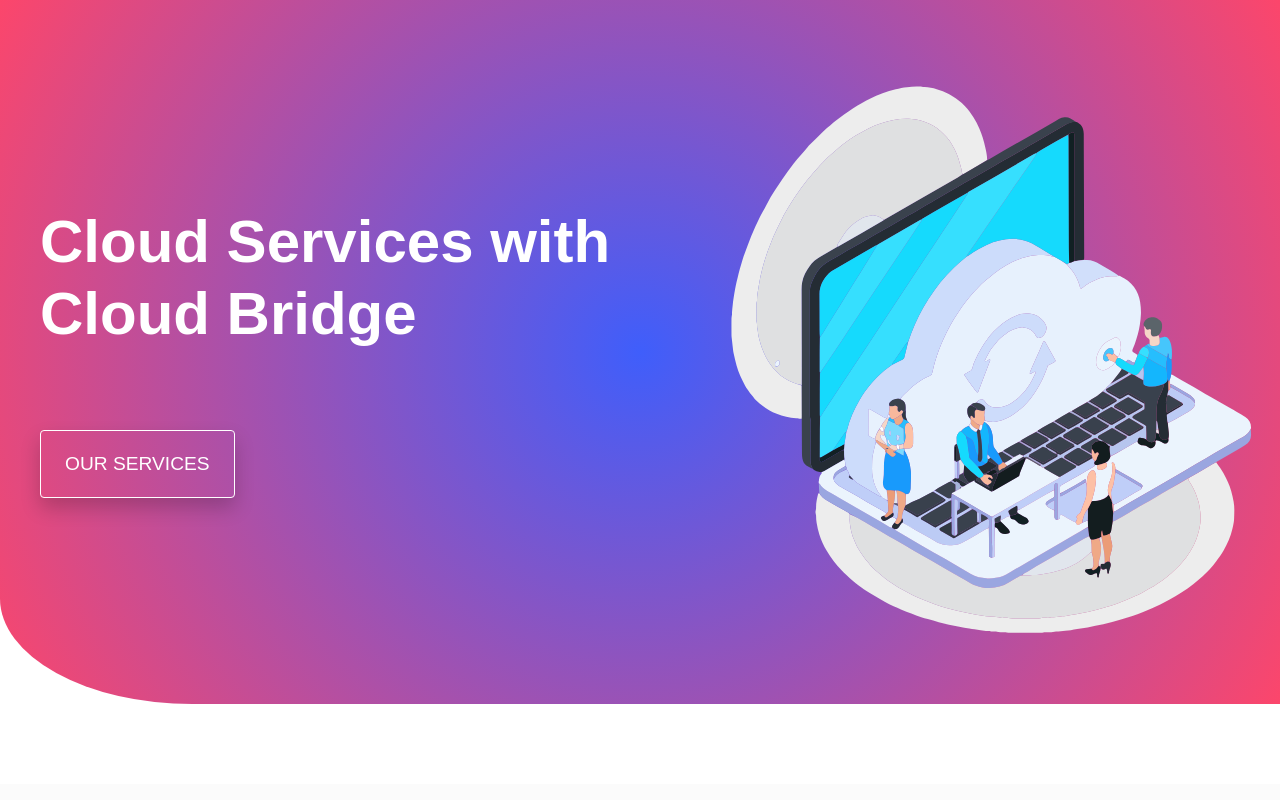
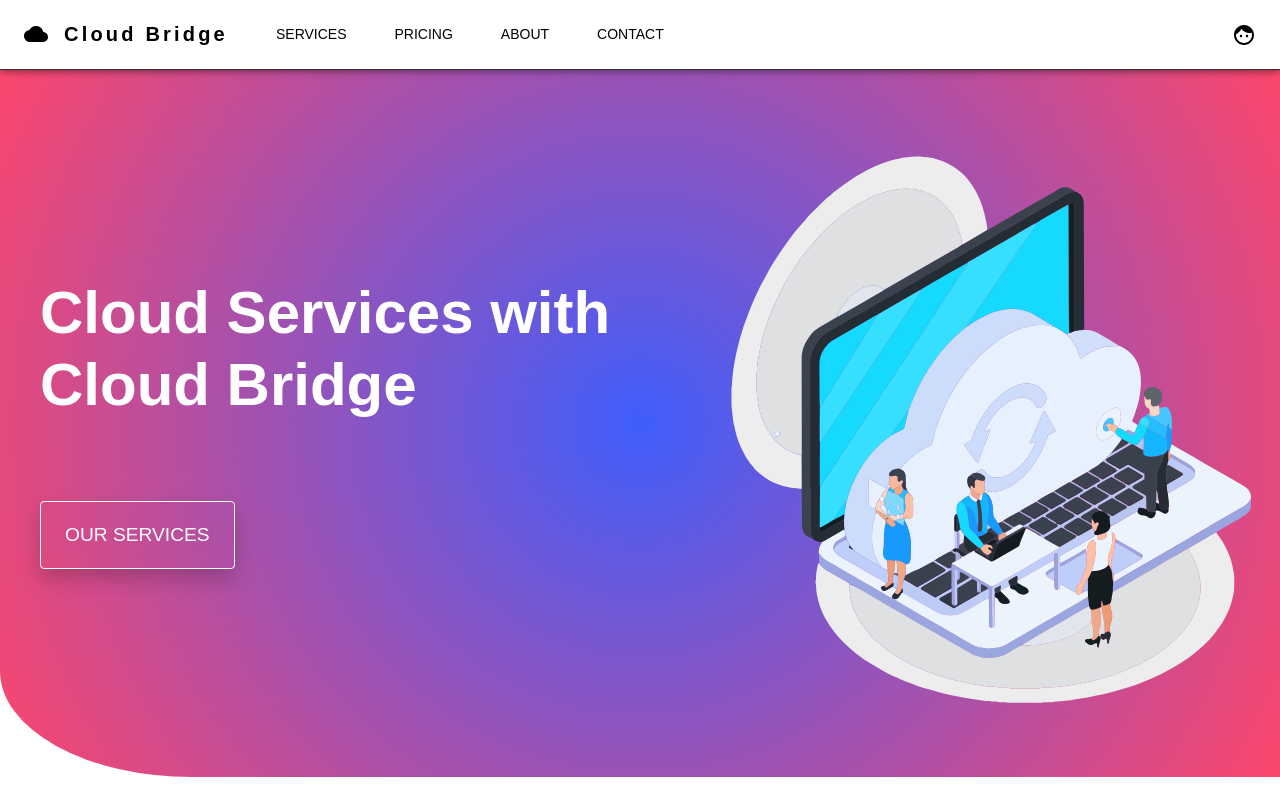
Before and after one commit to GaelAlburo/final-project, a Next.js app in the folder front/: page / in a window 1280 px wide. Shown: the top 800 px of the page. Built offline with nearby package versions, Linux system fonts and the light colour scheme; a web font is replaced by a local one.

Commit message:
feat(layout): add navbar component inside the layout

```diff
--- a/front/app/layout.jsx
+++ b/front/app/layout.jsx
@@ -1,5 +1,6 @@
-import { ThemeProvider } from "@mui/material";
+import { CssBaseline, ThemeProvider } from "@mui/material";
 import { theme } from "../styles/global-theme";
+import AppBarGlobal from "./components/appbar-global";
 
 export const metadata = {
   title: "FRONT APP CHANGE AFTER",
@@ -19,7 +20,9 @@ export default function RootLayout({ children }) {
         style={{ margin: 0, padding: 0 }}
       >
         <ThemeProvider theme={theme}>
-          {children}
+          <CssBaseline />
+          <AppBarGlobal />
+            {children}
         </ThemeProvider>
       </body>
     </html>
```
